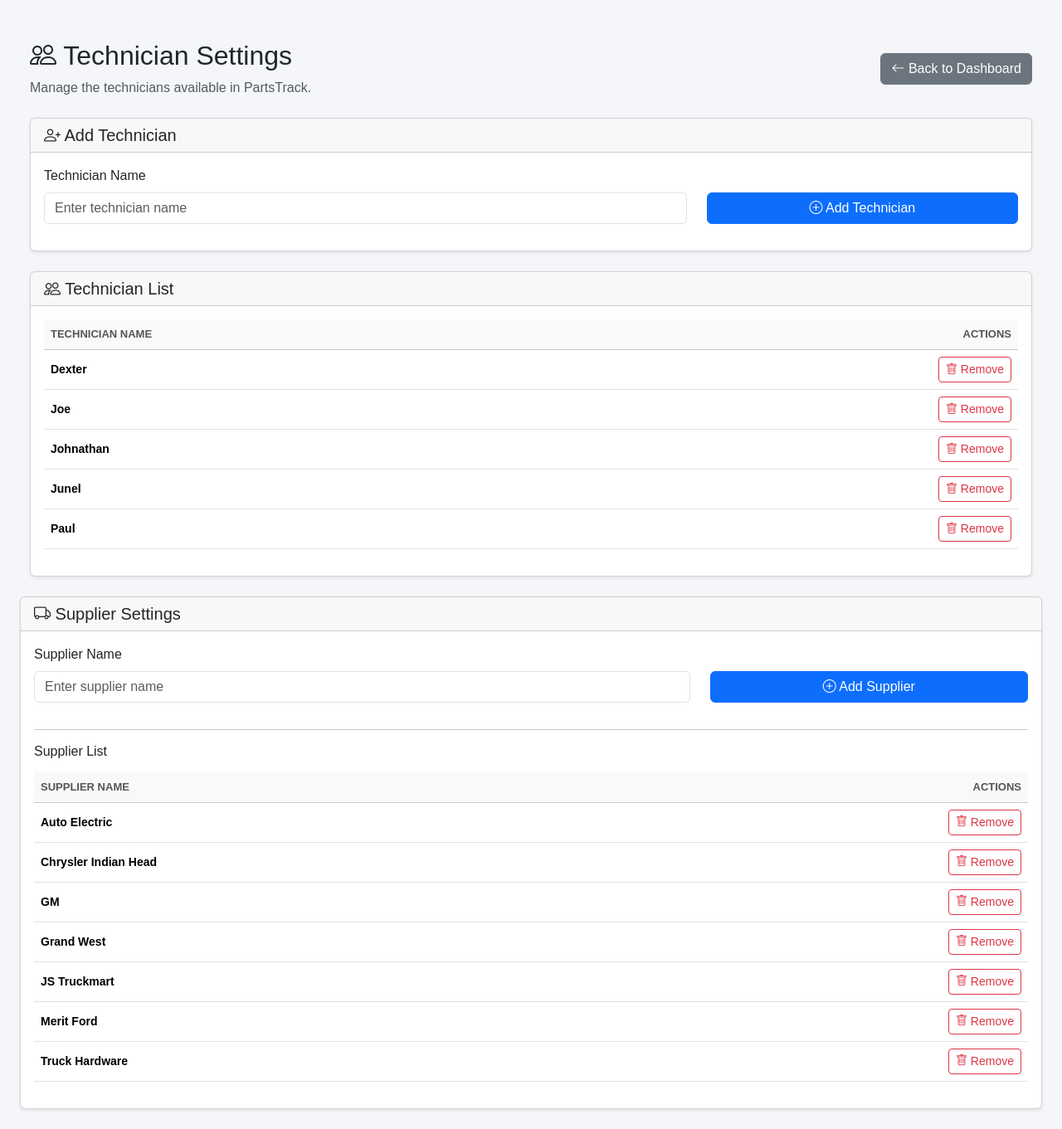
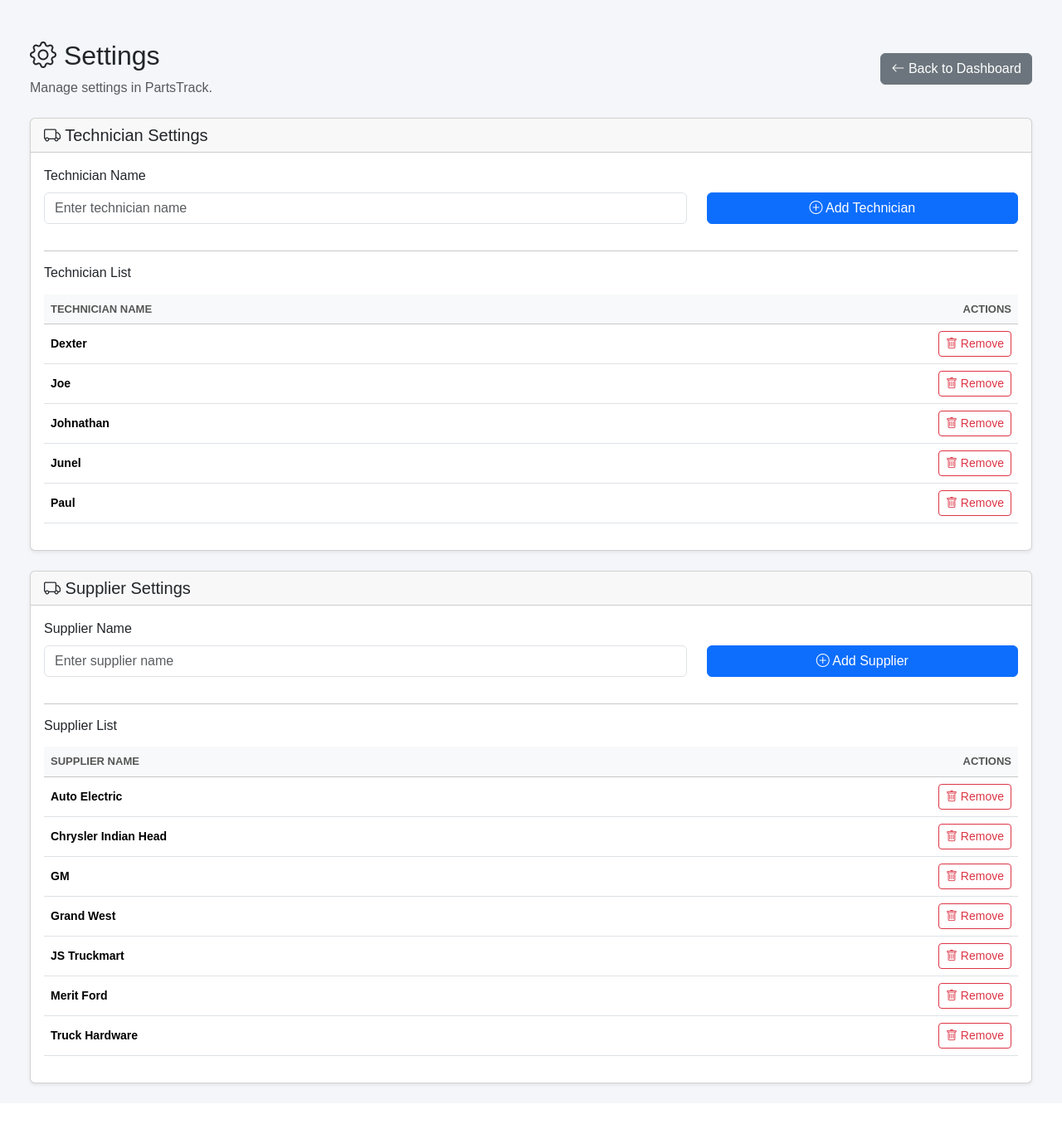
Before and after one commit to janfloris/PartsTrack, a Flask app: page /settings/technicians in a window 1280 px wide. Shown: the part 56-1417 px from the top of the page at 83% size. After the commit the page ends 1367 px from the top, so only its background shows below. Run offline with Flask 3, Linux system fonts and the light colour scheme.

Commit message:
WIP - Settings layout fixed

```diff
--- a/app/templates/technician_settings.html
+++ b/app/templates/technician_settings.html
@@ -10,12 +10,12 @@
 
         <div>
             <h2>
-                <i class="bi bi-people"></i>
-                Technician Settings
+                <i class="bi bi-gear"></i>
+                Settings
             </h2>
 
             <p class="text-muted mb-0">
-                Manage the technicians available in PartsTrack.
+                Manage settings in PartsTrack.
             </p>
         </div>
 
@@ -48,18 +48,20 @@
         {% endif %}
     {% endwith %}
 
-    <!-- Add Technician -->
-    <div class="card shadow-sm mb-4">
+
+    <!-- Tech Settings -->
+    <div class="card shadow-sm mt-4">
 
         <div class="card-header">
             <h5 class="mb-0">
-                <i class="bi bi-person-plus"></i>
-                Add Technician
+                <i class="bi bi-truck"></i>
+                Technician Settings
             </h5>
         </div>
 
         <div class="card-body">
 
+            <!-- Add Technician -->
             <form method="POST"
                 action="{{ url_for('main.add_technician') }}">
 
@@ -67,16 +69,16 @@
 
                     <div class="col-md-8 mb-3">
 
-                        <label for="name" class="form-label">
+                        <label for="technician_name" class="form-label">
                             Technician Name
                         </label>
 
                         <input type="text"
                             class="form-control"
-                               id="name"
+                            id="technician_name"
                             name="name"
                             placeholder="Enter technician name"
-                               maxlength="100"
+                            maxlength="150"
                             required>
 
                     </div>
@@ -97,21 +99,10 @@
 
             </form>
 
-        </div>
-
-    </div>
+            <hr>
 
             <!-- Technician List -->
-    <div class="card shadow-sm">
-
-        <div class="card-header">
-            <h5 class="mb-0">
-                <i class="bi bi-people"></i>
-                Technician List
-            </h5>
-        </div>
-
-        <div class="card-body">
+            <h6 class="mb-3">Technician List</h6>
 
             {% if technicians %}
 
@@ -120,12 +111,10 @@
                     <table class="table table-hover align-middle">
 
                         <thead class="table-light">
-
                             <tr>
                                 <th>Technician Name</th>
                                 <th class="text-end">Actions</th>
                             </tr>
-
                         </thead>
 
                         <tbody>
@@ -184,9 +173,6 @@
         </div>
 
     </div>
-
-</div>
-
 
     <!-- Supplier Settings -->
     <div class="card shadow-sm mt-4">
@@ -313,4 +299,6 @@
 
     </div>
 
+</div>
+
 {% endblock %}
```
Also changed, not shown: partstrack.db. Lines whose indentation alone changed are shown as unchanged.
